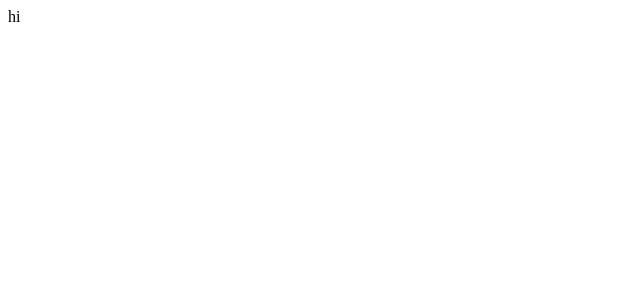
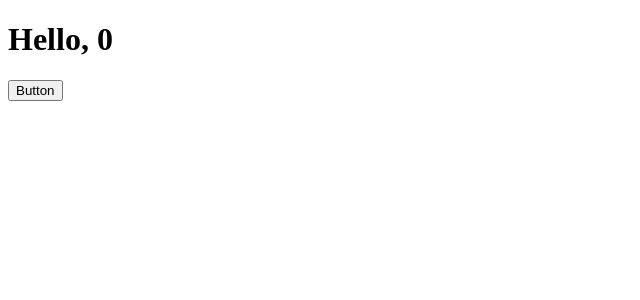
Before and after one commit to junqwoopark/nextjs-fundamentals, a Next.js app: page / in a window 1280 px wide. Shown: the top 300 px of the page, without its empty margins (0-640 px from the left). Built offline with nearby package versions, Linux system fonts and the light colour scheme.

Commit message:
study: framework, pages, static pre-rendering

```diff
--- a/pages/index.js
+++ b/pages/index.js
@@ -1,3 +1,19 @@
-export default function Potato() {
-  return "hi";
+// pages 폴더 안에 있는 파일명에 따라 라우팅이 됨.
+// index.js는 기본적으로 라우팅이 되는 파일임.
+// 즉, localhost:3000/ 으로 접속하면 index.js가 렌더링 됨.
+
+import { useState } from "react";
+
+// 파일 내 함수명은 반드시 export default로 선언해야 함.
+// 그렇지 않으면 라우팅이 되지 않음.
+
+// Static Pre-rendering을 지원함.
+export default function Home() {
+  const [counter, setCounter] = useState(0);
+  return (
+    <div>
+      <h1>Hello, {counter}</h1>
+      <button onClick={() => setCounter((prev) => prev + 1)}>Button</button>
+    </div>
+  );
 }
```
